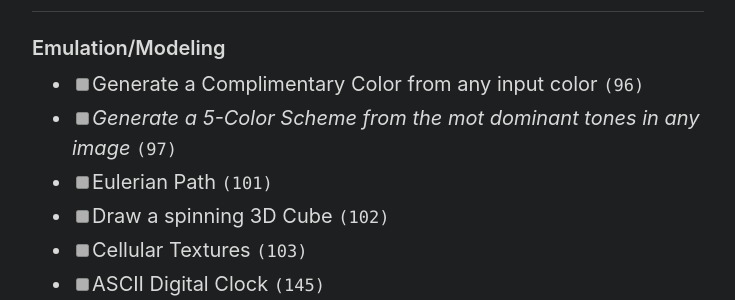
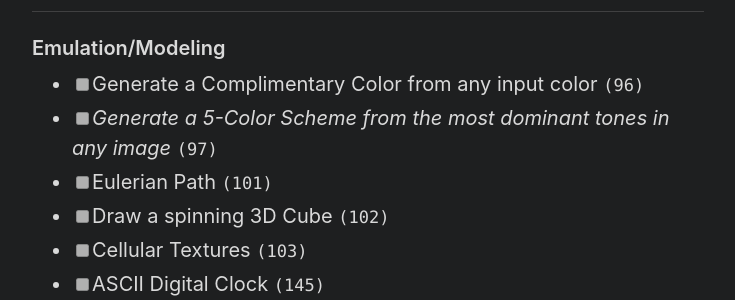
Before and after one commit to y0tka/Pro-g-ramming-Challenges-v4.0, a Jekyll site: the page built from index.md, in a window 1280 px wide and 900 px high, scrolled down 1017 px. Shown: the part 154-454 px from the top of the window, without its empty margins (272-1007 px from the left). Built offline with Jekyll 4.4.1, drawn with Linux system fonts in a browser that asks for light colours; our own code applies the rules of GitHub Pages for plain Markdown files.

Commit message:
Fixed typo

```diff
--- a/index.md
+++ b/index.md
@@ -40,7 +40,7 @@ permalink: /
 ### Emulation/Modeling
 
 - [ ] Generate a Complimentary Color from any input color `(96)`
-- [ ] *Generate a 5-Color Scheme from the mot dominant tones in any image* `(97)`
+- [ ] *Generate a 5-Color Scheme from the most dominant tones in any image* `(97)`
 - [ ] Eulerian Path `(101)`
 - [ ] Draw a spinning 3D Cube `(102)`
 - [ ] Cellular Textures `(103)`
```
